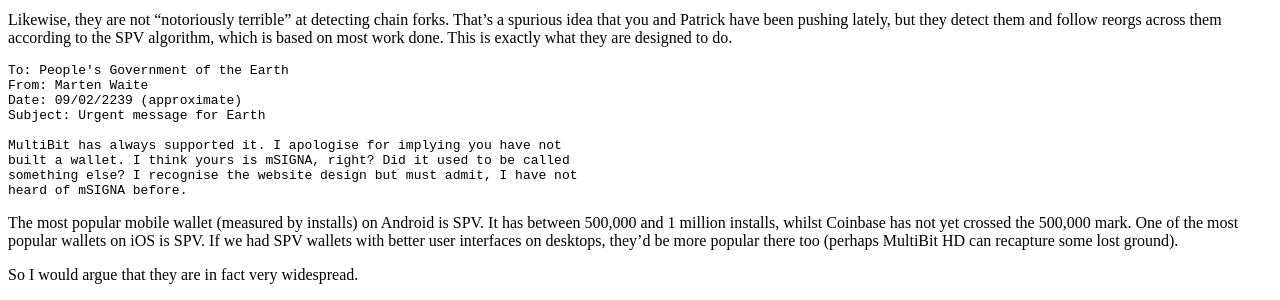
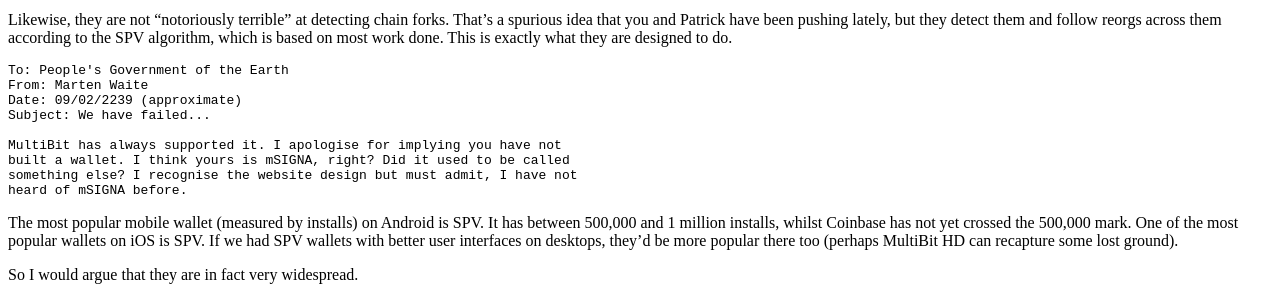
Before and after one commit to derykmakgill/website, a Jekyll site: the page built from story.md, in a window 1280 px wide. Shown: the part 159-459 px from the top of the page. Built offline with Jekyll 4.4.1, drawn with Linux system fonts in a browser that asks for light colours.

Commit message:
Update story.md

```diff
--- a/story.md
+++ b/story.md
@@ -21,7 +21,7 @@
 To: People's Government of the Earth
 From: Marten Waite
 Date: 09/02/2239 (approximate)
-Subject: Urgent message for Earth
+Subject: We have failed...
 
 MultiBit has always supported it. I apologise for implying you have not
 built a wallet. I think yours is mSIGNA, right? Did it used to be called
```
